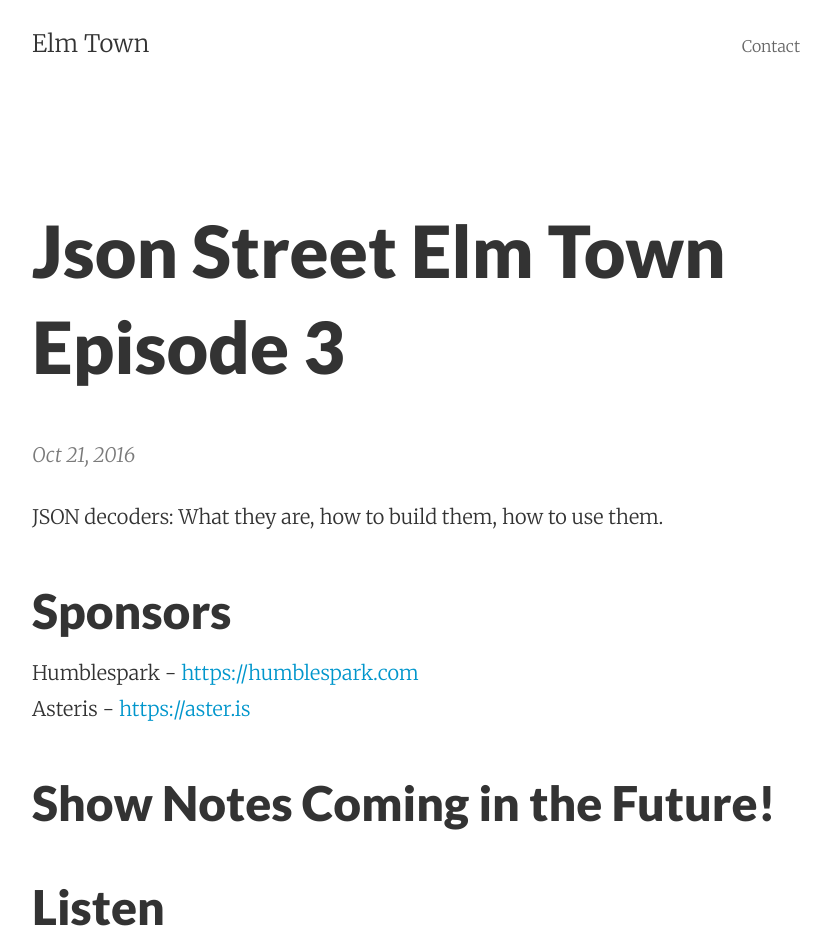
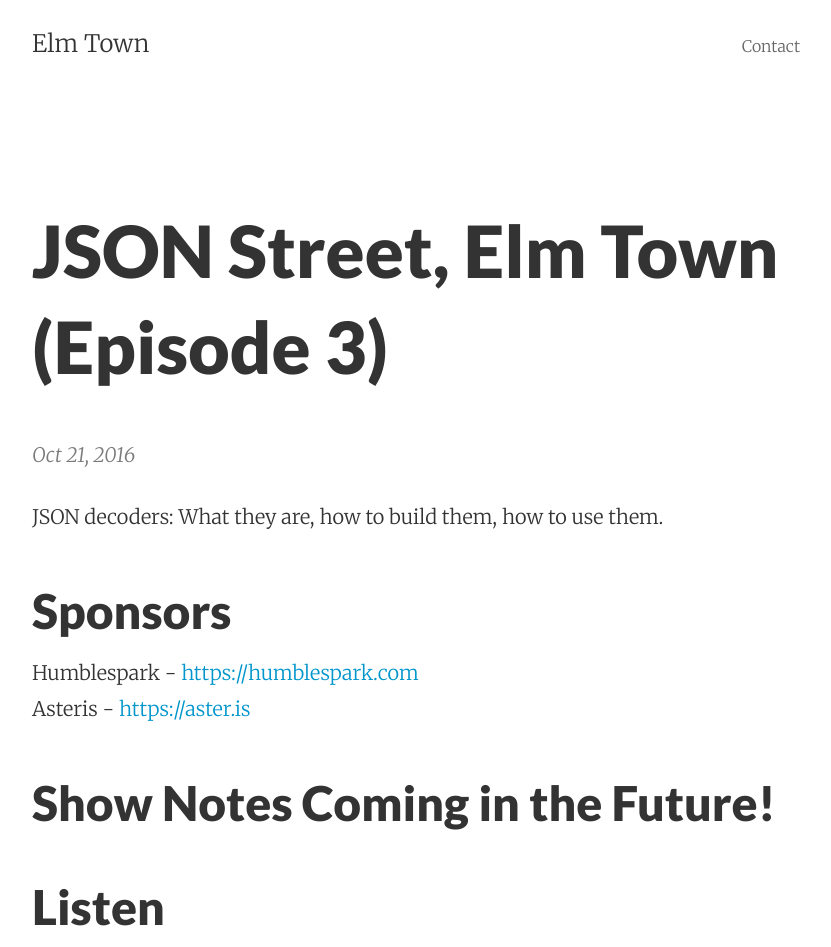
Before and after one commit to elmtown/elmtown.github.io, a Jekyll site: the page built from _posts/2016-10-21-json-street---elm-town---episode-3.markdown, in a window 1280 px wide, cut to the strip 0-947 px from the top of the page. Shown: the whole strip, without its empty margins (224-1055 px from the left). Built offline with Jekyll 4.4.1, drawn with Linux system fonts in a browser that asks for light colours.

```diff
--- a/_posts/2016-10-21-json-street---elm-town---episode-3.markdown
+++ b/_posts/2016-10-21-json-street---elm-town---episode-3.markdown
@@ -1,6 +1,6 @@
 ---
 published: true
-title: # JSON Street, Elm Town (Episode 3)
+title: JSON Street, Elm Town (Episode 3)
 layout: post
 ---
 JSON decoders: What they are, how to build them, how to use them.
```
